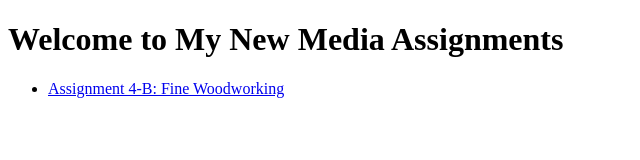
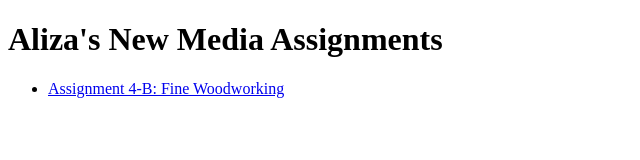
Before and after one commit to azsutich/Assignment-4b, a plain HTML site: page index.html in a window 1280 px wide. Shown: the whole page, without its empty margins (0-640 px from the left). Drawn offline with Linux system fonts and the light colour scheme.

Commit message:
Update index.html

```diff
--- a/index.html
+++ b/index.html
@@ -5,7 +5,7 @@
   <title>My New Media Assignments</title>
 </head>
 <body>
-  <h1>Welcome to My New Media Assignments</h1>
+  <h1>Aliza's New Media Assignments</h1>
   <ul>
     <li><a href="fine-woodworking.html">Assignment 4-B: Fine Woodworking</a></li>
   </ul>
```
